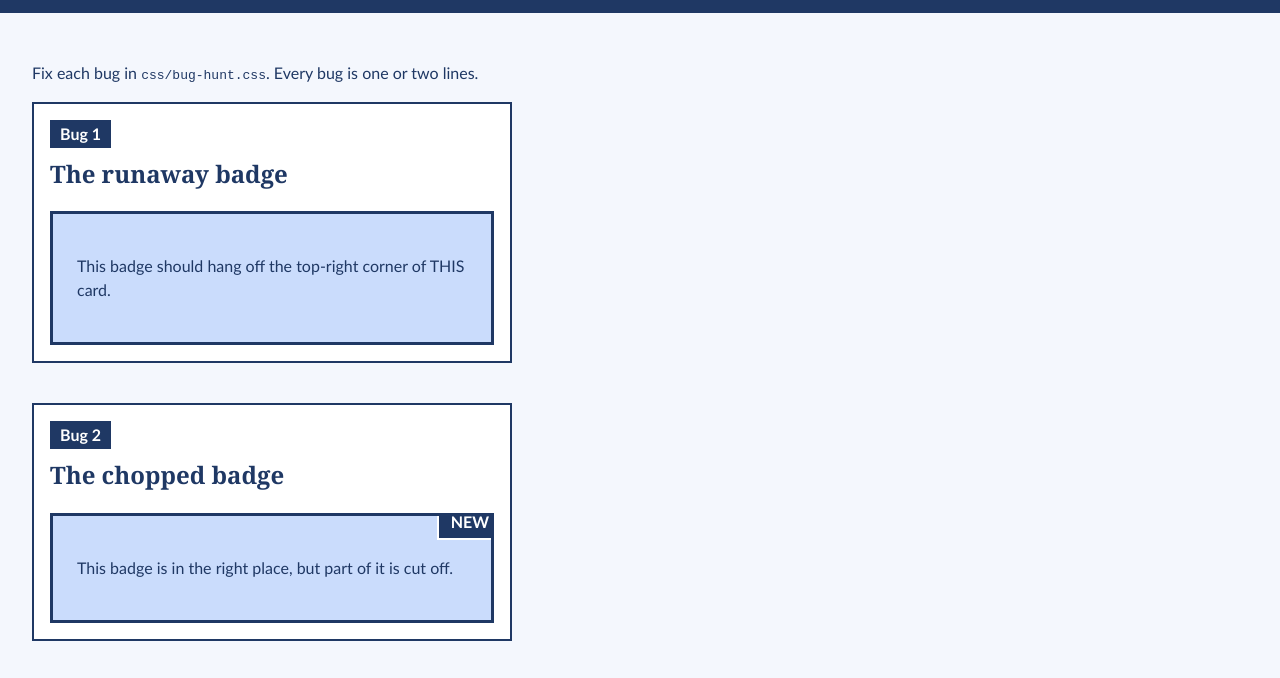
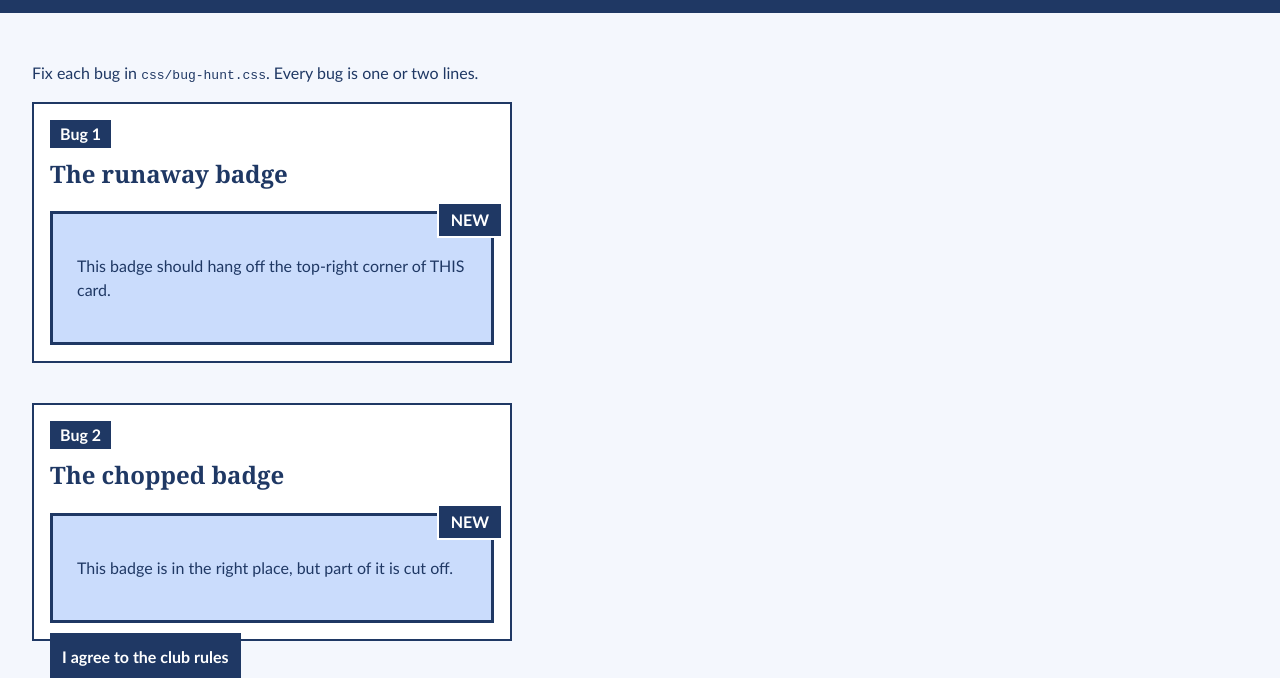
Before and after one commit to Sophia-Laird/Block2, a plain HTML site: page starter/bug-hunt.html in a window 1280 px wide. Shown: the part 95-773 px from the top of the page. Drawn offline with Linux system fonts and the light colour scheme.

Commit message:
Final Commit

```diff
--- a/starter/css/bug-hunt.css
+++ b/starter/css/bug-hunt.css
@@ -111,6 +111,7 @@ main {
 
 /* Bug 1: The badge flies to the corner of the PAGE instead of the card. */
 .card-a {
+  position: relative;
 }
 
 
@@ -118,12 +119,12 @@ main {
    (Someone added the line below "to keep things tidy.") */
 .card-b {
   position: relative;
-  overflow: hidden;
 }
 
 
 /* Bug 3: "top: 20px" does nothing. */
 .nudge {
+  position: relative;
   top: 20px;
 }
 
@@ -131,7 +132,7 @@ main {
 /* Bug 4: The header has position: sticky and top: 0, but it scrolls away.
    Hint: the problem is NOT in the header's own rule. Look at its parent. */
 .page-wrap {
-  overflow: hidden;
+  overflow: show;
 }
 
 .board-header {
@@ -143,5 +144,6 @@ main {
 /* Bug 5: The "I agree" bar should stick to the BOTTOM of the screen while
    the rules list is on screen, but it just sits at the end of the list. */
 .agree-bar {
-  position: sticky;
+  position: fixed;
+  bottom: 24px;
 }
--- a/starter/css/style.css
+++ b/starter/css/style.css
@@ -195,7 +195,8 @@ Added in the .bio class
 /* Task 6: Sticky header */
 .site-header{
   position: sticky;
-  top: 0px;
+  /*I changed this value for style preference (so it covers less info as you scroll)*/
+  top: -35px;
   z-index: 10;
 }
 
```
